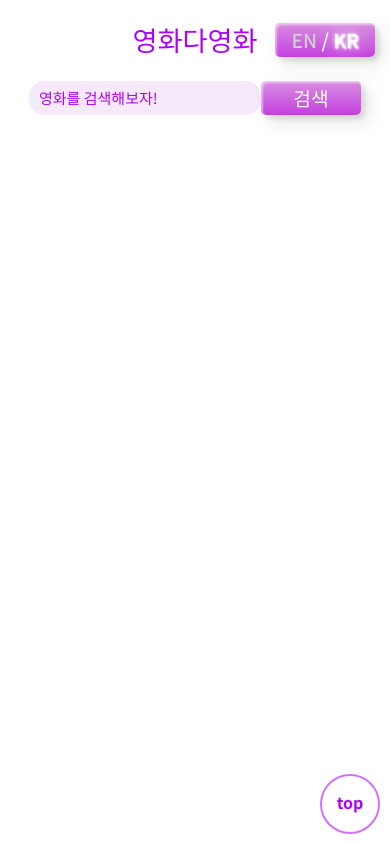
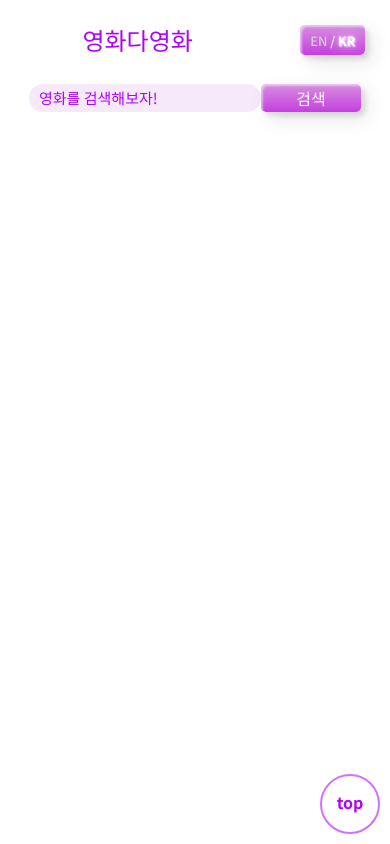
Before and after one commit to eunohhh/spartacamp, a website built with Vite: page movie_project/index.html in a window 390 px wide. Built offline with nearby package versions, Linux system fonts and the light colour scheme; no server answers.

Commit message:
240424 mobile size

```diff
--- a/movie_project/index.html
+++ b/movie_project/index.html
@@ -3,7 +3,7 @@
   <head>
     <meta charset="UTF-8" />
     <link rel="icon" type="image/svg+xml" href="/chicken_logo.png" />
-    <meta name="viewport" content="width=device-width, initial-scale=1.0" />
+    <meta name="viewport" content="initial-scale=1.0, user-scalable=no, maximum-scale=1, width=device-width" />
     <link rel="stylesheet" href="./style.css" />
     <title>영화다영화</title>
   </head>
--- a/movie_project/main.js
+++ b/movie_project/main.js
@@ -26,6 +26,17 @@ let pastMoviesData = {
 // 무한스크롤로 객체가 추가되어도 계속 검색이 가능하도록 하기 위해
 // 검색용으로 객체를 계속 추가하는 변수
 let searchBase = [];
+
+// css --vh 변수를 위한 innerHeight 사이즈 계산
+function setScreenSize() {
+    const vh = window.innerHeight * 0.01;
+    document.documentElement.style.setProperty('--vh', `${vh}px`);
+};
+
+// orientationchange 이벤트를 위한 resize 이벤트 트리거 함수
+function handleOrientationChange() {
+    window.dispatchEvent(new Event("resize"));
+};
 
 // 영화 목록 get 요청하는 함수
 const getMovies = async (lang, page) => {
@@ -303,6 +314,11 @@ const handleTopButton = () => {
 }
 
 const init = async () => {
+    /** ====== Generate a resize event if the device doesn't do it ====== */
+    window.addEventListener("orientationchange", handleOrientationChange, false);
+    window.addEventListener('resize', setScreenSize);
+    window.dispatchEvent(new Event("resize"));
+
     // 시작과 함께, 영화 목록 받아오기
     await drawMovies(currLang, false);
     // 탑버튼에 이벤트리스너 장착
--- a/movie_project/style.css
+++ b/movie_project/style.css
@@ -123,7 +123,6 @@ header h1{
     height: 34px;
     font-family: "Noto Sans KR", sans-serif;
     font-optical-sizing: auto;
-    font-weight: 400;
     font-style: normal;
     color: #fff;
     border-radius: 5px;
@@ -305,8 +304,8 @@ header h1{
     flex-direction: column;
     background-color: rgba(0, 0, 0, 0.6);
     width: 100vw;
-    height: auto;
-    min-height: 100vh;
+    height: calc(var(--vh, 1vh) * 100);
+    /* min-height: 100vh; */
     top: 0;
     z-index: 999;
 }
@@ -363,6 +362,30 @@ header h1{
     #search_input {
         width: 400px;
     }
+    #app h1{
+        font-size: 1.6rem;
+    }
+    header div:nth-child(1) {
+        width: 0%;
+    }
+    header div:nth-child(2) {
+        width: 80%;
+    }
+    .lang_change{
+        width: 65px;
+        height: 30px;
+        font-size: 0.8rem;
+    }
+    #search_box{
+        height: 26px;
+    }
+    #search_box input{
+        height: 26px;
+    }
+    .search_submit{
+        height: 28px;
+        font-size: 1rem;
+    }
     .modal-card{
         height: 80vh;
     }
@@ -392,6 +415,6 @@ header h1{
         width: 220px;
     }
     #app h1{
-        font-size: 1.7rem;
+        font-size: 1.5rem;
     }
 }
```
